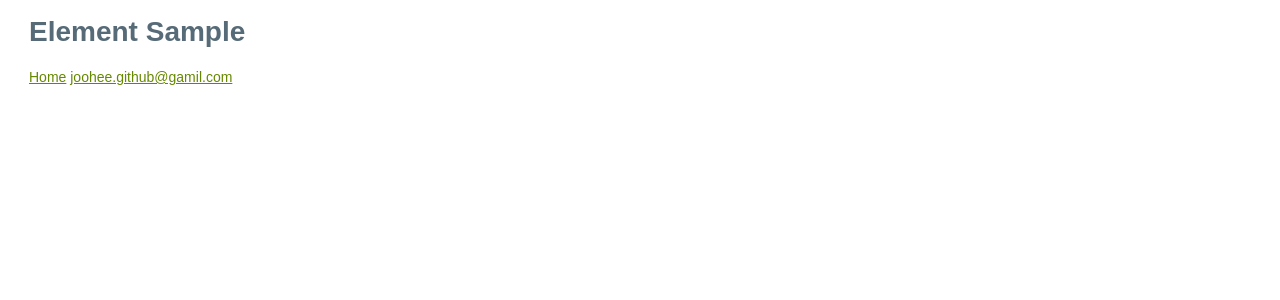
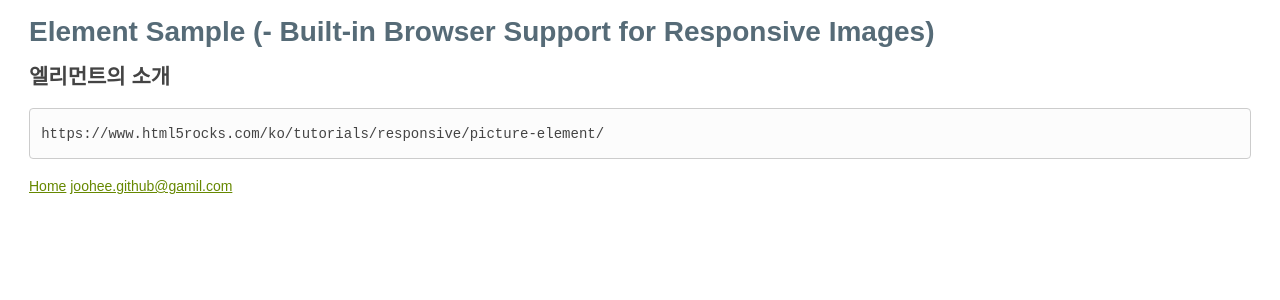
Before and after one commit to joohee-lee/joohee-lee.github.io, a Jekyll site: the page built from _posts/2016-03-21-issue_06.md, in a window 1280 px wide. Shown: the top 300 px of the page. Built offline with Jekyll 4.4.1, drawn with Linux system fonts in a browser that asks for light colours.

Commit message:
내용 추가

```diff
--- a/_posts/2016-03-21-issue_06.md
+++ b/_posts/2016-03-21-issue_06.md
@@ -7,4 +7,9 @@ categories:
 
 
 
-# <picture> Element Sample
+# <picture> Element Sample (- Built-in Browser Support for Responsive Images)
+
+
+## <picture> 엘리먼트의 소개
+
+    https://www.html5rocks.com/ko/tutorials/responsive/picture-element/
```
